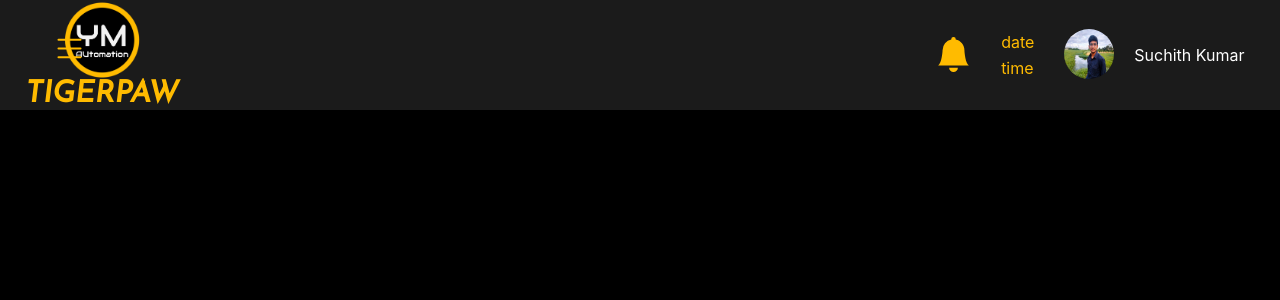
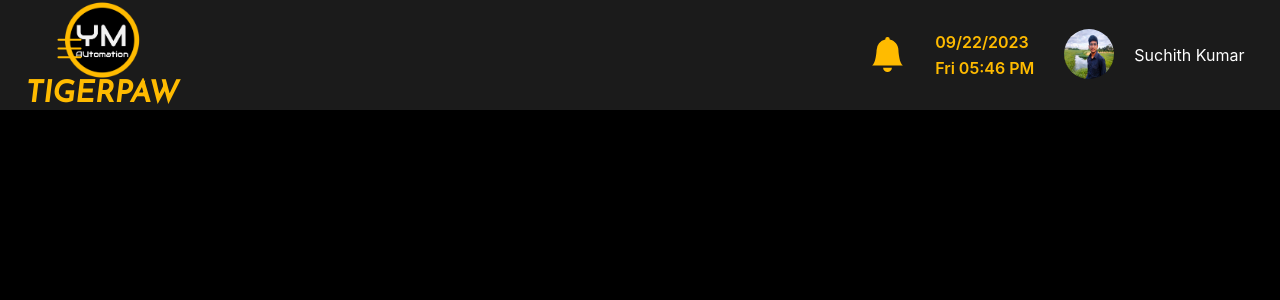
Before and after one commit to suchithkumargm/tigerpaw-react-v2, a React (Create React App) app: page / in a window 1280 px wide. Shown: the top 300 px of the page. Built offline with nearby package versions, Linux system fonts and the light colour scheme.

Commit message:
added date and time to header

```diff
--- a/src/components/Header/Header.js
+++ b/src/components/Header/Header.js
@@ -1,4 +1,4 @@
-import React from 'react';
+import React, { useState, useEffect } from 'react';
 import { Link } from 'react-router-dom';
 
 import logo from '../../assets/images/logo.png';
@@ -6,7 +6,47 @@ import photo from '../../assets/images/photo.jpeg';
 import icons from '../../assets/icons/icons.js';
 import './Header.css';
 
+//function to get the current date and time
+const formatDateTime = (date) => {
+	const dayOptions = { weekday: 'short' };
+	const day = date.toLocaleDateString(undefined, dayOptions);
+
+	//time format
+	const timeOptions = {
+		hour: '2-digit',
+		minute: '2-digit',
+		hour12: true,
+	};
+	const time = date.toLocaleTimeString(undefined, timeOptions);
+
+	//date format
+	const dateOptions = {
+		day: '2-digit',
+		month: '2-digit',
+		year: 'numeric',
+	};
+	const formattedDate = date.toLocaleDateString(undefined, dateOptions);
+
+	return { day, time, formattedDate };
+};
+
 const Header = () => {
+
+	const [currentDateTime, setCurrentDateTime] = useState(new Date());
+
+	// Update the current date and time every second
+	useEffect(() => {
+		const intervalId = setInterval(() => {
+			setCurrentDateTime(new Date());
+		}, 1000);
+
+		// Clean up the interval set
+		return () => clearInterval(intervalId);
+	}, []);
+
+	//destructure the date and time
+	const { day, time, formattedDate } = formatDateTime(currentDateTime);
+
 	return (
 		<header>
 			<div className='brand'>
@@ -15,9 +55,9 @@ const Header = () => {
 			</div>
 			<div className='content'>
 				<p><i className='text-yellow'>{icons['Notification']}</i></p>
-				<div className='text-yellow'>
-						<p>date </p>
-						<p>time</p>
+				<div className='text-yellow font-bold'>
+					<p>{formattedDate} </p>
+					<p>{day} {time}</p>
 				</div>
 				<div>
 					<img className='photo' src={photo} alt='photo' />
--- a/src/utils.css
+++ b/src/utils.css
@@ -17,3 +17,7 @@
 .bg-gray {
     background-color: var(--secondary-color);
 }
+
+.font-bold{
+    font-weight: 600;
+}
```
